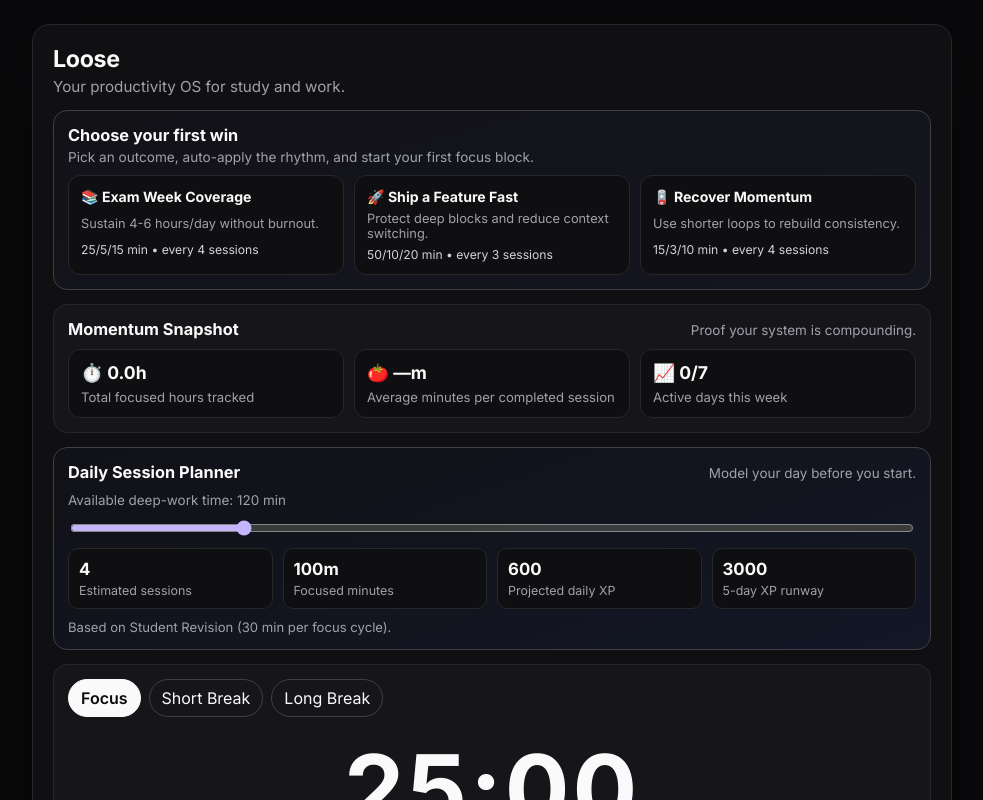
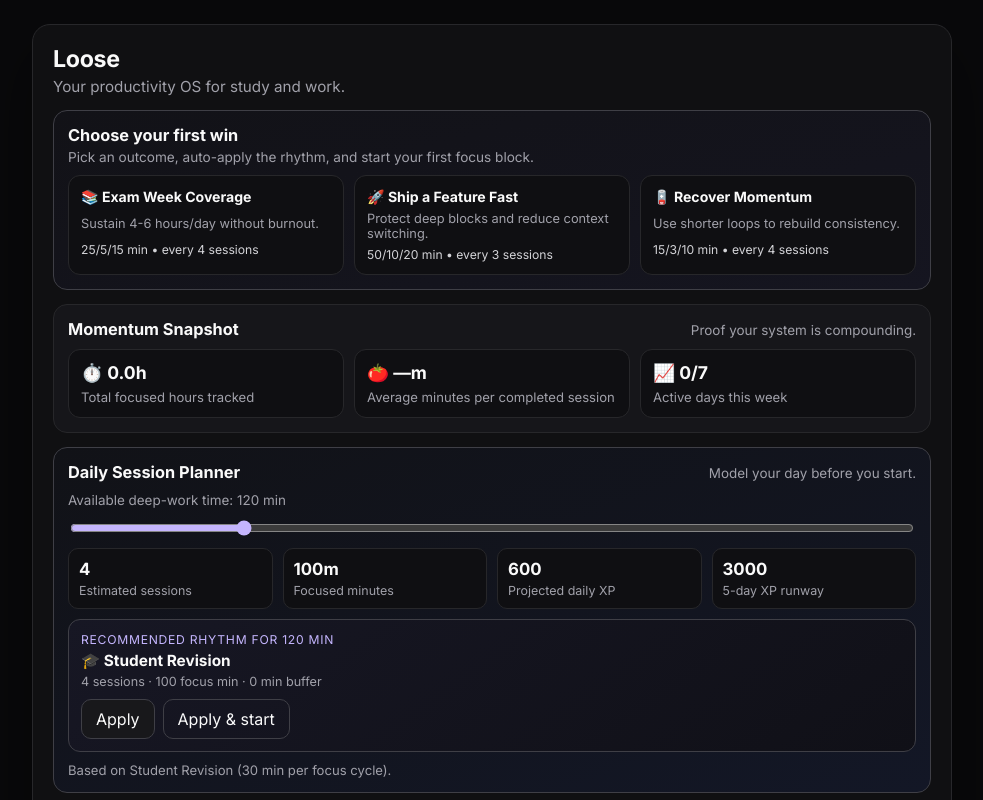
Before and after one commit to dhyoprd/pomodoro-glass, a Next.js app: page / in a window 1280 px wide. Shown: the top 800 px of the page, without its empty margins (148-1131 px from the left). Built offline with nearby package versions, Linux system fonts and the light colour scheme.

Commit message:
feat(planner): recommend best-fit preset for available focus window

```diff
--- a/src/app/globals.css
+++ b/src/app/globals.css
@@ -226,6 +226,36 @@ section {
   margin: 0;
   color: var(--muted);
   font-size: 0.82rem;
+}
+
+.planner-recommendation {
+  background: linear-gradient(145deg, #171724, #101017);
+  border: 1px solid #3f3f46;
+  border-radius: 12px;
+  padding: 12px;
+  display: grid;
+  gap: 10px;
+}
+
+.planner-recommendation > div:first-child {
+  display: grid;
+  gap: 4px;
+}
+
+.planner-recommendation span {
+  color: #c4b5fd;
+  font-size: 0.76rem;
+  text-transform: uppercase;
+  letter-spacing: 0.06em;
+}
+
+.planner-recommendation strong {
+  font-size: 0.96rem;
+}
+
+.planner-recommendation small {
+  color: var(--muted);
+  font-size: 0.79rem;
 }
 
 .timer-card { display: grid; gap: 14px; }
--- a/src/ui/PomodoroApp.tsx
+++ b/src/ui/PomodoroApp.tsx
@@ -203,6 +203,27 @@ export function PomodoroApp() {
     };
   }, [activePreset?.settings, planningMinutes, state.settings]);
 
+  const recommendedPreset = useMemo(() => {
+    const ranked = USE_CASE_PRESETS.map((preset) => {
+      const cycleMinutes = preset.settings.focus + preset.settings.shortBreak;
+      const sessions = Math.max(1, Math.floor(planningMinutes / cycleMinutes));
+      const focusMinutes = sessions * preset.settings.focus;
+      const remainder = planningMinutes - sessions * cycleMinutes;
+      const focusRatio = focusMinutes / planningMinutes;
+      const score = focusRatio * 100 - remainder;
+
+      return {
+        preset,
+        sessions,
+        focusMinutes,
+        remainder,
+        score,
+      };
+    }).sort((a, b) => b.score - a.score);
+
+    return ranked[0];
+  }, [planningMinutes]);
+
   const showQuickOnboarding = state.stats.completed === 0 && state.tasks.length === 0;
 
   const applyPreset = (preset: UseCasePreset) => {
@@ -312,6 +333,23 @@ export function PomodoroApp() {
               <span>5-day XP runway</span>
             </article>
           </div>
+          {recommendedPreset ? (
+            <article className="planner-recommendation" aria-live="polite">
+              <div>
+                <span>Recommended rhythm for {planningMinutes} min</span>
+                <strong>{recommendedPreset.preset.icon} {recommendedPreset.preset.name}</strong>
+                <small>
+                  {recommendedPreset.sessions} sessions · {recommendedPreset.focusMinutes} focus min · {recommendedPreset.remainder} min buffer
+                </small>
+              </div>
+              <div className="preset-actions">
+                <button type="button" onClick={() => applyPreset(recommendedPreset.preset)}>Apply</button>
+                <button type="button" className="ghost" onClick={() => applyPresetAndStart(recommendedPreset.preset)}>
+                  Apply & start
+                </button>
+              </div>
+            </article>
+          ) : null}
           <p>
             Based on {activePreset?.name ?? 'current settings'} ({sessionPlanner.cycleMinutes} min per focus cycle).
           </p>
```
Also changed, not shown: 1 other file (tests, documents, lock files or other folders).
